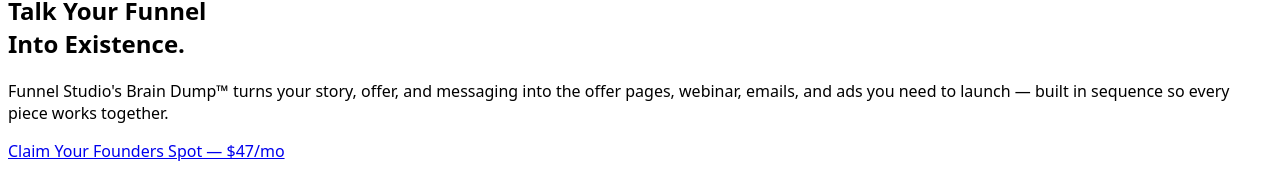
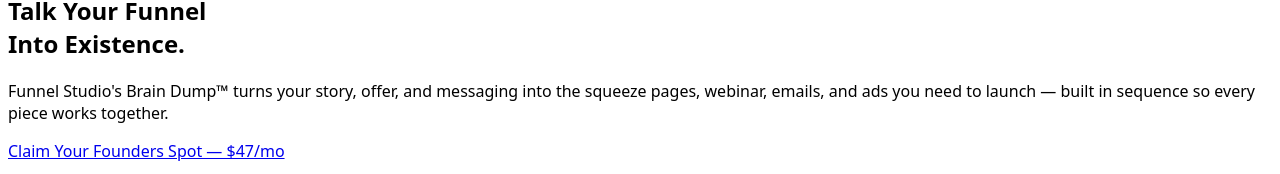
Before and after one commit to AGutierrez4/forrestry-website, a React (Vite) app: page / in a window 1280 px wide. Shown: the part 194-368 px from the top of the page. Built offline with nearby package versions, Linux system fonts and the light colour scheme; the HTML template or start-up script is replaced by a standard one.

Commit message:
Copy: offer pages → squeeze pages in hero subheader

```diff
--- a/src/components/company/CompanyHero.tsx
+++ b/src/components/company/CompanyHero.tsx
@@ -27,7 +27,7 @@
 
         <p className="text-[clamp(1rem,2.5vw,1.25rem)] text-muted mb-10 max-w-[640px] mx-auto leading-relaxed">
           Funnel Studio's Brain Dump™ turns your story, offer, and messaging into the
-          offer pages, webinar, emails, and ads you need to launch — built in sequence
+          squeeze pages, webinar, emails, and ads you need to launch — built in sequence
           so every piece works together.
         </p>
 
```
